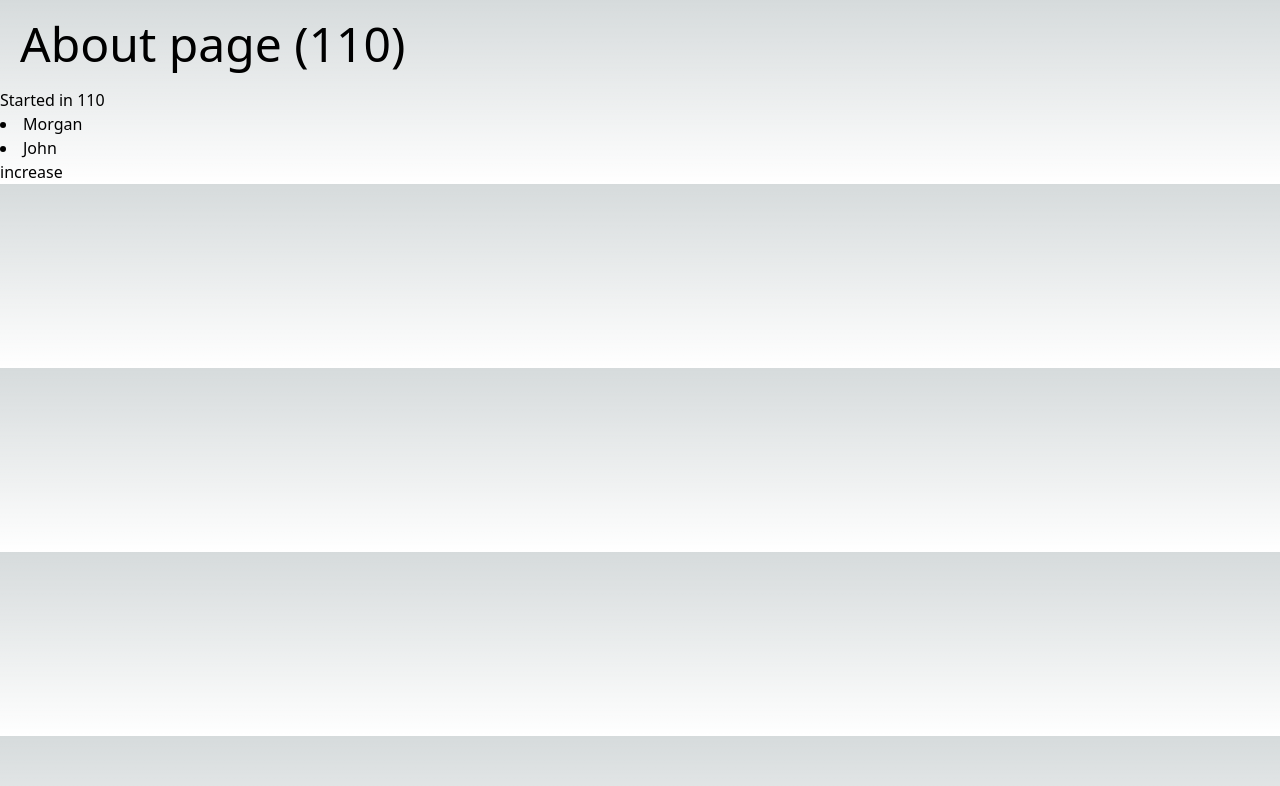
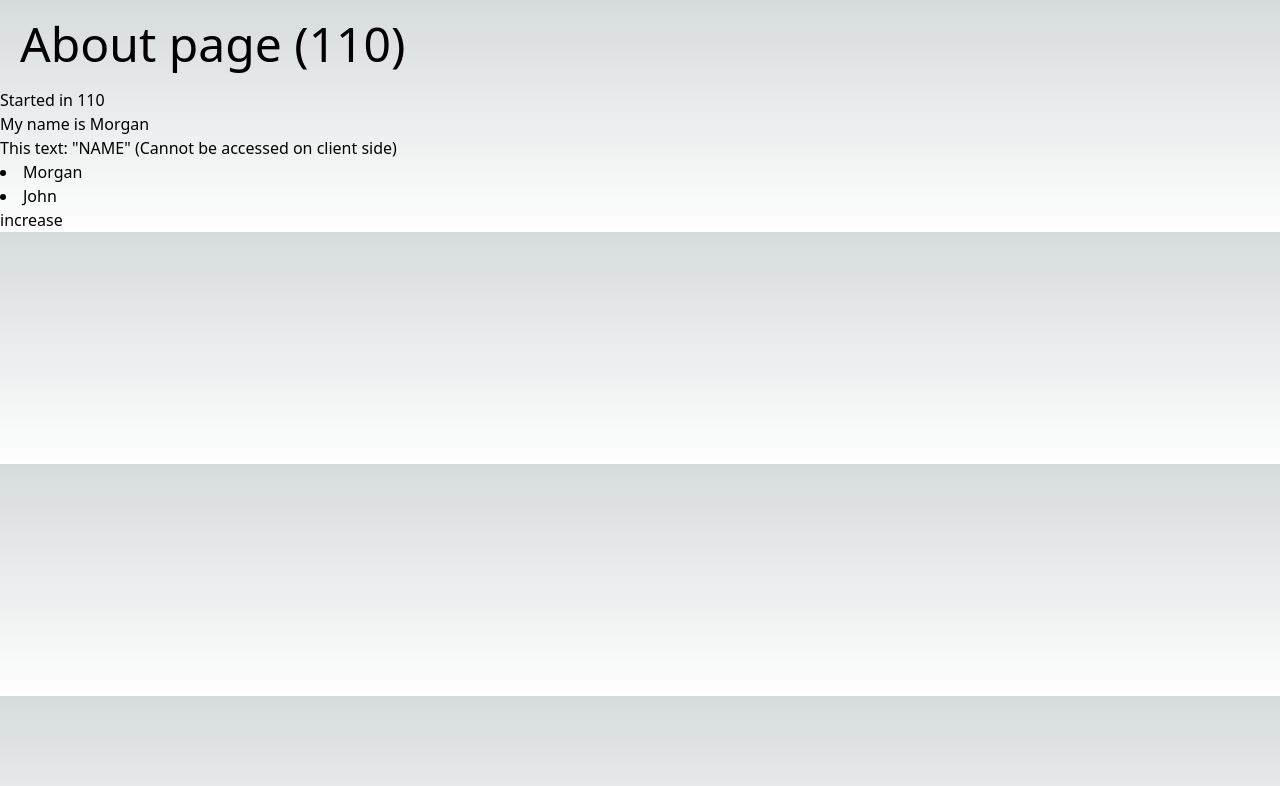
Before and after one commit to mspdl/nextjs-first_project, a Next.js app: page /about in a window 1280 px wide. Shown: the top 786 px of the page. Built offline with nearby package versions, Linux system fonts and the light colour scheme.

Commit message:
Environment Variables in NextJS

```diff
--- a/src/pages/about/index.tsx
+++ b/src/pages/about/index.tsx
@@ -1,7 +1,11 @@
 import Link from "next/link";
 import { useState } from "react";
 
-const About = () => {
+type Props = {
+  name: string;
+};
+
+const About = ({ name }: Props) => {
   const DEFAULT_VALUE = 110;
   const [count, setCount] = useState(DEFAULT_VALUE);
 
@@ -10,6 +14,8 @@ const About = () => {
       <h1 className="p-5 text-5xl">About page ({count})</h1>
       <p>Started in {DEFAULT_VALUE}</p>
       {/* Only refresh the component (p) above (the only that changed) but keeps the state*/}
+      <p>My name is {process.env.NEXT_PUBLIC_NAME}</p>
+      <p>This text: {name}</p>
       <ul className="list-disc list-inside">
         <li>
           <Link href="/about/morgan">Morgan</Link>
@@ -23,4 +29,12 @@ const About = () => {
   );
 };
 
+export const getStaticProps = () => {
+  return {
+    props: {
+      name: process.env.NAME,
+    },
+  };
+};
+
 export default About;
```
Also changed, not shown: 1 other file (tests, documents, lock files or other folders).
